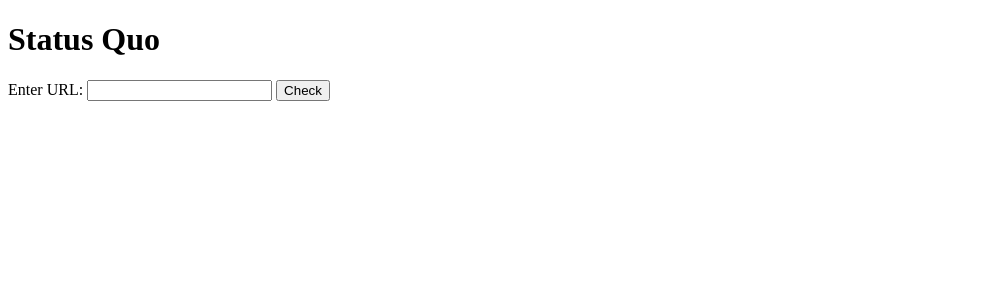
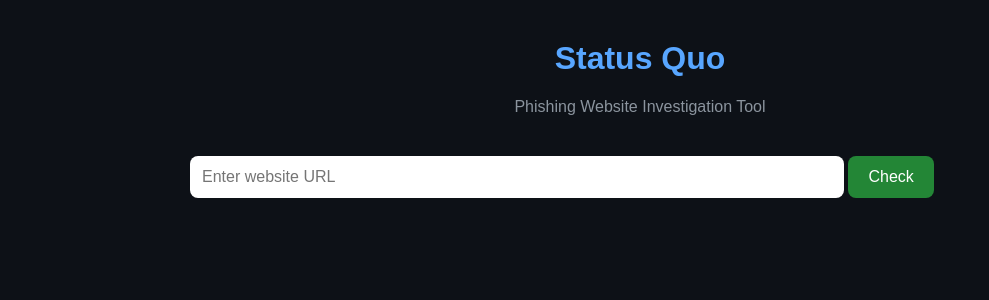
Before and after one commit to eric-mj1/Status-Quo, a Flask app: page / in a window 1280 px wide. Shown: the top 300 px of the page, without its empty margins (0-989 px from the left). Run offline with Flask 3, Linux system fonts and the light colour scheme.

Commit message:
Designed UI to look cleaner

```diff
--- a/investigator.py
+++ b/investigator.py
@@ -14,10 +14,13 @@ def check_url(url):
 def check_website(url):
     try:
         response = requests.get(url, timeout=5)
+        content_type = response.headers.get("Content-Type", "Unknown")
+        content_type = content_type.split(";")[0]   #got rid of the charset trailing after the content type
+
         return{
             "Status Code": response.status_code,
             "Server": response.headers.get("Server", "Unknown"),
-            "Content Type": response.headers.get("Content-Type", "Unknown"),
+            "Content Type": content_type,
         }
 
     except requests.exceptions.RequestException as e:
--- /dev/null
+++ b/static/style.css
@@ -0,0 +1,67 @@
+body {
+    background: #0d1117;
+    color: white;
+    font-family: Arial, Helvetica, sans-serif;
+    margin: 40px;
+}
+
+.container {
+    width: 900px;
+    margin: auto;
+}
+
+h1 {
+    text-align: center;
+    color: #58a6ff;
+}
+
+.subtitle {
+    text-align: center;
+    color: #8b949e;
+    margin-bottom: 40px;
+}
+
+input {
+    width: 70%;
+    padding: 12px;
+    border-radius: 8px;
+    border: none;
+    font-size: 16px;
+}
+
+button {
+    padding: 12px 20px;
+    background: #238636;
+    color: white;
+    border: none;
+    border-radius: 8px;
+    cursor: pointer;
+    font-size: 16px;
+}
+
+button:hover {
+    background: #2ea043;
+}
+
+.card {
+    margin-top: 30px;
+    background: #161b22;
+    padding: 20px;
+    border-radius: 10px;
+}
+
+h2 {
+    color: #58a6ff;
+}
+
+table {
+    width: 100%;
+}
+
+td {
+    padding: 8px;
+}
+
+.label {
+    font-weight: bold;
+}
--- a/templates/index.html
+++ b/templates/index.html
@@ -1,22 +1,107 @@
 <!DOCTYPE html>
 <html>
+
 <head>
     <title>Status Quo</title>
+
+    <link rel="stylesheet" href="{{ url_for('static', filename='style.css') }}">
+
 </head>
+
 <body>
+
+    <div class="container">
+
         <h1>Status Quo</h1>
+
+        <p class="subtitle">
+            Phishing Website Investigation Tool
+        </p>
+
         <form method="POST">
-        <label for="url">Enter URL:</label>
-        <input type="text" id="url" name="url" required>
+            <input type="text" name="url" placeholder="Enter website URL">
+
             <button type="submit">Check</button>
         </form>
 
         {% if result %}
-    <hr>
-    <pre>
-    {{ result }}
-    </pre>
+
+        <div class="card">
+
+            <h2>Website Information</h2>
+
+            <table>
+
+                <tr>
+                    <td class="label">Status Code</td>
+                    <td>{{ result.Website["Status Code"] }}</td>
+                </tr>
+
+                <tr>
+                    <td class="label">Server</td>
+                    <td>{{ result.Website.Server }}</td>
+                </tr>
+
+                <tr>
+                    <td class="label">Content Type</td>
+                    <td>{{ result.Website["Content Type"] }}</td>
+                </tr>
+
+            </table>
+
+        </div>
+
+        <div class="card">
+
+            <h2>WHOIS Information</h2>
+
+            <table>
+
+                <tr>
+                    <td class="label">Registrar</td>
+                    <td>{{ result.WHOIS.Registrar }}</td>
+                </tr>
+
+                <tr>
+                    <td class="label">Created</td>
+                    <td>{{ result.WHOIS["Creation Date"] }}</td>
+                </tr>
+
+                <tr>
+                    <td class="label">Expires</td>
+                    <td>{{ result.WHOIS["Expiration Date"] }}</td>
+                </tr>
+
+                <tr>
+                    <td class="label">Age</td>
+                    <td>{{ result.WHOIS["Domain Age"] }}</td>
+                </tr>
+
+                <tr>
+                    <td class="label">Name Servers</td>
+
+                    <td>
+
+                        <ul>
+
+                            {% for ns in result.WHOIS["Name Servers"] %}
+
+                            <li>{{ ns }}</li>
+
+                            {% endfor %}
+
+                        </ul>
+
+                    </td>
+                </tr>
+
+            </table>
+        </div>
+
         {% endif %}
 
+    </div>
+
 </body>
+
 </html>
```
Lines whose indentation alone changed are shown as unchanged.
